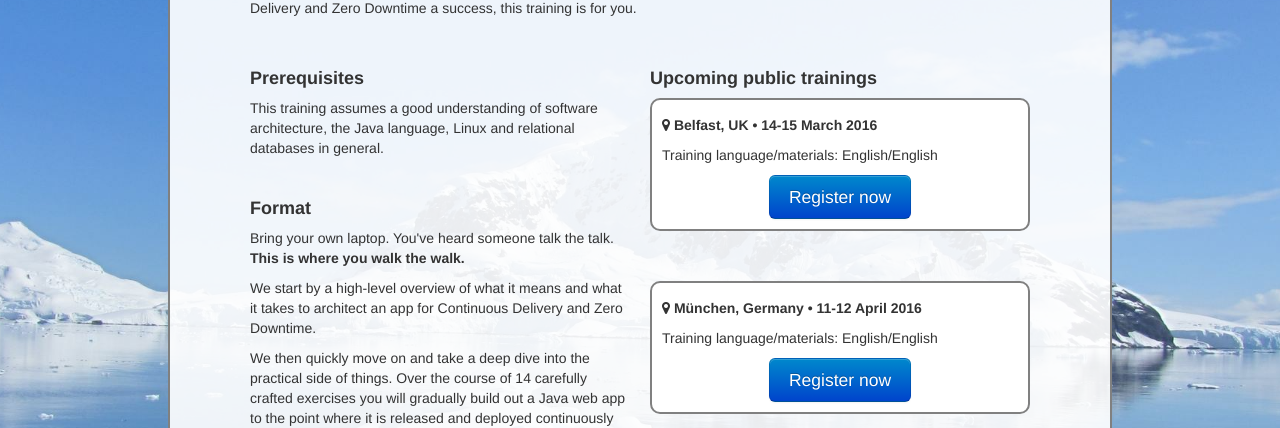
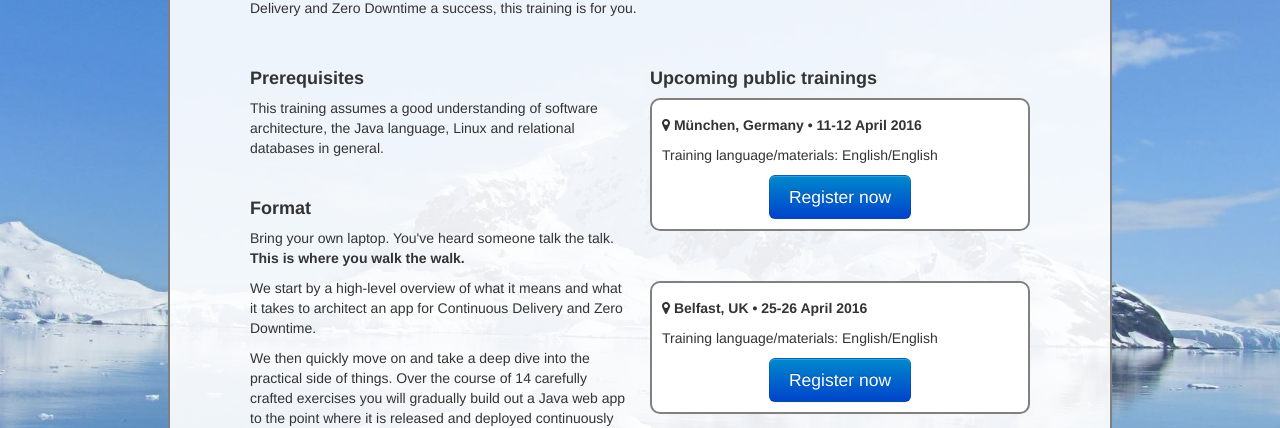
Before and after one commit to axelfontaine/axelfontaine.com, a Jekyll site: the page built from training/continuousdelivery.html, in a window 1280 px wide and 900 px high, scrolled down 365 px. Shown: the part 143-571 px from the top of the window. Built offline with Jekyll 4.4.1, drawn with Linux system fonts in a browser that asks for light colours.

Commit message:
Fixed Belfast course dates

```diff
--- a/_layouts/blog.html
+++ b/_layouts/blog.html
@@ -91,8 +91,8 @@ category: Blog
                 <p><strong>Upcoming dates</strong></p>
 
                 <p>
-                    <i class="fa fa-map-marker"></i> Belfast, UK (Mar 14-15, 2016)<br>
-                    <i class="fa fa-map-marker"></i> Munich, Germany (Apr 11-12, 2016)
+                    <i class="fa fa-map-marker"></i> Munich, Germany (Apr 11-12, 2016)<br>
+                    <i class="fa fa-map-marker"></i> Belfast, UK (Apr 25-26, 2016)
                 </p>
 
                 <div class="call-to-action">
--- a/training/continuousdelivery.html
+++ b/training/continuousdelivery.html
@@ -135,22 +135,22 @@ category: Training
         <div class="span5">
             <p class="training-section-head">Upcoming public trainings</p>
             <div class="training-upcoming">
-                <p class="training-city"><i class="fa fa-map-marker"></i> Belfast, UK &bull; 14-15 March 2016</p>
-
-                <p>Training language/materials: English/English</p>
-
-                <div class="call-to-action">
-                    <a href="http://instil.co/courses/architecting-for-continuous-delivery-and-zero-downtime/"
-                       class="btn btn-large btn-primary">Register now</a>
-                </div>
-            </div>
-            <div class="training-upcoming">
                 <p class="training-city"><i class="fa fa-map-marker"></i> München, Germany &bull; 11-12 April 2016</p>
 
                 <p>Training language/materials: English/English</p>
 
                 <div class="call-to-action">
                     <a href="https://comsysto.com/events/continuous-delivery-training.html"
+                       class="btn btn-large btn-primary">Register now</a>
+                </div>
+            </div>
+            <div class="training-upcoming">
+                <p class="training-city"><i class="fa fa-map-marker"></i> Belfast, UK &bull; 25-26 April 2016</p>
+
+                <p>Training language/materials: English/English</p>
+
+                <div class="call-to-action">
+                    <a href="http://instil.co/courses/architecting-for-continuous-delivery-and-zero-downtime/"
                        class="btn btn-large btn-primary">Register now</a>
                 </div>
             </div>
```
Also changed, not shown: assets/index.js (+5 -5 lines).
